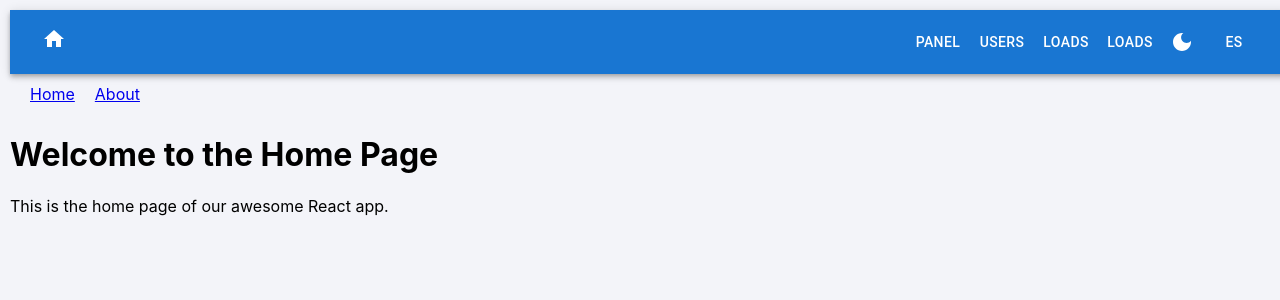
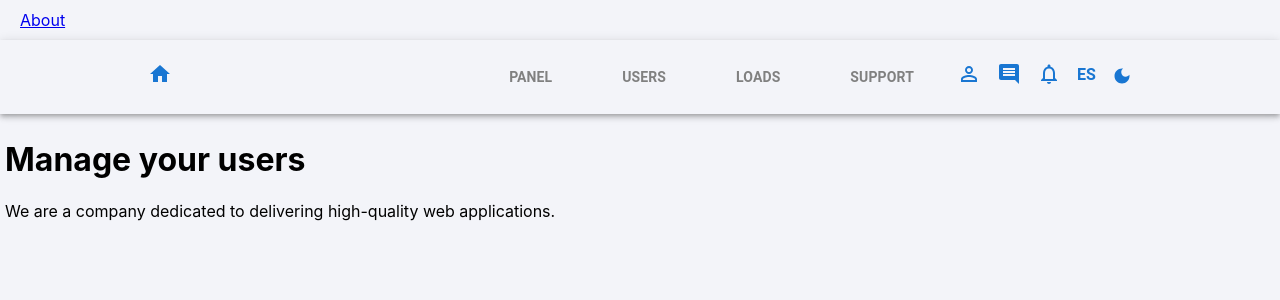
Before and after one commit to dvidaillet/powerloads-mio-vite, a React (Vite) app: page /users in a window 1280 px wide. Shown: the top 300 px of the page. Built offline with nearby package versions, Linux system fonts and the light colour scheme.

Commit message:
improving styles

```diff
--- a/public/locales/en/translation.json
+++ b/public/locales/en/translation.json
@@ -3,7 +3,7 @@
     "panel": "Panel",
     "users": "Users",
     "loads": "Loads",
-    "support": "Loads"
+    "support": "Support"
   },
   "home": {
     "title": "Welcome to the Home Page",
@@ -12,5 +12,21 @@
   "about": {
     "title": "About Us",
     "description": "We are a company dedicated to delivering high-quality web applications."
+  },
+  "incidence": {
+    "title": "Manage your incidences",
+    "description": "We are a company dedicated to delivering high-quality web applications."
+  },
+  "loads": {
+    "title": "Manage your loads",
+    "description": "We are a company dedicated to delivering high-quality web applications."
+  },
+  "users": {
+    "title": "Manage your users",
+    "description": "We are a company dedicated to delivering high-quality web applications."
+  },
+  "panel": {
+    "title": "Dashboard",
+    "description": "We are a company dedicated to delivering high-quality web applications."
   }
 }
--- a/src/App.css
+++ b/src/App.css
@@ -1,12 +1,24 @@
+.home-panel-container {
+  width: 1000px;
+  margin: 0 auto; /* Centrar horizontalmente */
+  padding: 5px 0;
+}
+
+@media (max-width: 1000px) {
+  .home-panel-container {
+    width: 100%; /* Adaptar a pantallas pequeñas */
+  }
+}
+
 .app-container {
   width: 1400px;
   margin: 0 auto; /* Centrar horizontalmente */
-  padding: 20px;
+  padding: 5px;
 }
 
 @media (max-width: 1400px) {
   .app-container {
     width: 100%; /* Adaptar a pantallas pequeñas */
-    padding: 10px;
+    padding: 5px;
   }
 }
--- a/src/App.tsx
+++ b/src/App.tsx
@@ -13,13 +13,12 @@ import Dashboard from "./pages/Dashboard";
 
 const App = () => {
   return (
+    <div>
+      <Router>
+        <Navbar />
+        <HomeHorizontalPanel />
+
         <div className="app-container">
-      <Router>
-        <header>
-          <HomeHorizontalPanel />
-        </header>
-        <Navbar />
-
           <Routes>
             <Route path="/" element={<Home />} />
             <Route path="/about" element={<About />} />
@@ -28,6 +27,7 @@ const App = () => {
             <Route path="/support" element={<Incidences />} />
             <Route path="/dashboard" element={<Dashboard />} />
           </Routes>
+        </div>
       </Router>
     </div>
   );
--- a/src/components/HomeHorizontalPanel/HomeHorizontalPanel.tsx
+++ b/src/components/HomeHorizontalPanel/HomeHorizontalPanel.tsx
@@ -1,56 +1,96 @@
-import { AppBar, Toolbar, Button, IconButton } from "@mui/material";
+import { AppBar, Toolbar, Button, IconButton, Typography } from "@mui/material";
 import { Link } from "react-router-dom";
 import { useTranslation } from "react-i18next";
 import ThemeToggleButton from "../buttons/ThemeToggleButton/ThemeToggleButton";
 import LanguageMenu from "../LanguageMenu/LanguageMenu";
 import HomeIcon from "@mui/icons-material/Home";
+import CommentIcon from "@mui/icons-material/Comment";
+import NotificationsNoneIcon from "@mui/icons-material/NotificationsNone";
+import PersonOutlineIcon from "@mui/icons-material/PersonOutline";
 
 const HomeHorizontalPanel = () => {
   const { t } = useTranslation();
   return (
-    <AppBar position="static" color="primary">
-      <Toolbar style={{ display: "flex", justifyContent: "space-between" }}>
+    <AppBar
+      position="static"
+      // color="inherit"
+      style={{ backgroundColor: "#F3F4F9" }}
+    >
+      <Toolbar
+        style={{ display: "flex", justifyContent: "space-between" }}
+        className="home-panel-container"
+      >
         <IconButton>
-          <Link to="/" style={{ textDecoration: "none", color: "white" }}>
-            {/* {t("homePanel.panel")} */}
-            <HomeIcon />
+          <Link to="/">
+            <HomeIcon color="primary" />
           </Link>
         </IconButton>
         <div>
-          <Button>
-            <Link
-              to="/dashboard"
-              style={{ textDecoration: "none", color: "white" }}
+          <Button style={{ padding: "15px 35px" }}>
+            <Link to="/dashboard" style={{ textDecoration: "none" }}>
+              <Typography
+                variant="h6"
+                fontSize={14}
+                fontWeight={600}
+                color="grey"
               >
                 {t("homePanel.panel")}
+              </Typography>
             </Link>
           </Button>
-          <Button color="inherit">
-            <Link
-              to="/users"
-              style={{ textDecoration: "none", color: "white" }}
+          <Button color="inherit" style={{ padding: "15px 35px" }}>
+            <Link to="/users" style={{ textDecoration: "none" }}>
+              <Typography
+                variant="h6"
+                fontSize={14}
+                fontWeight={600}
+                color="grey"
               >
                 {t("homePanel.users")}
+              </Typography>
             </Link>
           </Button>
-          <Button color="inherit">
-            <Link
-              to="/loads"
-              style={{ textDecoration: "none", color: "white" }}
+          <Button color="inherit" style={{ padding: "15px 35px" }}>
+            <Link to="/loads" style={{ textDecoration: "none" }}>
+              <Typography
+                variant="h6"
+                fontSize={14}
+                fontWeight={600}
+                color="grey"
               >
                 {t("homePanel.loads")}
+              </Typography>
             </Link>
           </Button>
-          <Button color="inherit">
-            <Link
-              to="/support"
-              style={{ textDecoration: "none", color: "white" }}
+          <Button color="inherit" style={{ padding: "15px 35px" }}>
+            <Link to="/support" style={{ textDecoration: "none" }}>
+              <Typography
+                variant="h6"
+                fontSize={14}
+                fontWeight={600}
+                color="grey"
               >
                 {t("homePanel.support")}
+              </Typography>
             </Link>
           </Button>
+          <IconButton>
+            <Link to="/">
+              <PersonOutlineIcon color="primary" />
+            </Link>
+          </IconButton>
+          <IconButton>
+            <Link to="/">
+              <CommentIcon color="primary" />
+            </Link>
+          </IconButton>
+          <IconButton>
+            <Link to="/">
+              <NotificationsNoneIcon color="primary" />
+            </Link>
+          </IconButton>
+          <LanguageMenu />
           <ThemeToggleButton />
-          <LanguageMenu />
         </div>
       </Toolbar>
     </AppBar>
--- a/src/components/LanguageMenu/LanguageMenu.tsx
+++ b/src/components/LanguageMenu/LanguageMenu.tsx
@@ -1,7 +1,7 @@
 import { useState } from "react";
 import { useTranslation } from "react-i18next";
 import "../../i18n";
-import { Button, Menu, MenuItem } from "@mui/material";
+import { IconButton, Menu, MenuItem, Typography } from "@mui/material";
 
 const LanguageMenu = () => {
   const { i18n } = useTranslation();
@@ -25,21 +25,39 @@ const LanguageMenu = () => {
 
   return (
     <>
-      <Button onClick={handleClick} style={{ color: "white" }}>
-        {language} {/* Mostrar el idioma seleccionado */}
-      </Button>
+      <IconButton
+        onClick={handleClick}
+        style={{ color: "primary", marginTop: -5 }}
+      >
+        <Typography variant="h6" fontSize={16} fontWeight={600} color="primary">
+          {language.toUpperCase()}
+        </Typography>
+      </IconButton>
       <Menu
-        // style={{ color: "white" }}
         color="inherit"
         anchorEl={anchorEl}
         open={Boolean(anchorEl)}
         onClose={() => setAnchorEl(null)}
       >
-        <MenuItem color="inherit" onClick={() => handleClose("es")}>
-          ES
+        <MenuItem color="primary" onClick={() => handleClose("es")}>
+          <Typography
+            variant="h6"
+            fontSize={16}
+            fontWeight={600}
+            color="primary"
+          >
+            ES
+          </Typography>
         </MenuItem>
-        <MenuItem color="inherit" onClick={() => handleClose("en")}>
-          EN
+        <MenuItem color="primary" onClick={() => handleClose("en")}>
+          <Typography
+            variant="h6"
+            fontSize={16}
+            fontWeight={600}
+            color="primary"
+          >
+            EN
+          </Typography>
         </MenuItem>
       </Menu>
     </>
--- a/src/components/Navbar/Navbar.tsx
+++ b/src/components/Navbar/Navbar.tsx
@@ -1,10 +1,11 @@
-import { Link } from 'react-router-dom';
+import { Link } from "react-router-dom";
 
 function Navbar() {
   return (
-    <nav style={{ padding: '10px'}}>
-      <Link to="/" style={{ margin: '0 10px' }}>Home</Link>
-      <Link to="/about" style={{ margin: '0 10px' }}>About</Link>
+    <nav style={{ padding: "10px" }}>
+      <Link to="/about" style={{ margin: "0 10px" }}>
+        About
+      </Link>
     </nav>
   );
 }
--- a/src/components/buttons/ThemeToggleButton/ThemeToggleButton.tsx
+++ b/src/components/buttons/ThemeToggleButton/ThemeToggleButton.tsx
@@ -14,8 +14,12 @@ const ThemeToggleButton = () => {
   const { theme, toggleTheme } = themeContext;
 
   return (
-    <IconButton onClick={toggleTheme} style={{ color: "white" }}>
-      {theme === "light" ? <DarkModeIcon /> : <LightModeIcon />}
+    <IconButton onClick={toggleTheme} style={{ marginTop: -3 }}>
+      {theme === "light" ? (
+        <DarkModeIcon color="primary" style={{ width: 20, height: 20 }} />
+      ) : (
+        <LightModeIcon color="primary" style={{ width: 20, height: 20 }} />
+      )}
     </IconButton>
   );
 };
--- a/src/pages/Dashboard.tsx
+++ b/src/pages/Dashboard.tsx
@@ -5,8 +5,8 @@ const Dashboard = () => {
 
   return (
     <div>
-      <h1>{t("home.title")}</h1>
-      <p>{t("home.description")}</p>
+      <h1>{t("panel.title")}</h1>
+      <p>{t("panel.description")}</p>
     </div>
   );
 };
--- a/src/pages/Incidences.tsx
+++ b/src/pages/Incidences.tsx
@@ -5,8 +5,8 @@ const Incidences = () => {
 
   return (
     <div>
-      <h1>{t("home.title")}</h1>
-      <p>{t("home.description")}</p>
+      <h1>{t("incidence.title")}</h1>
+      <p>{t("incidence.description")}</p>
     </div>
   );
 };
--- a/src/pages/Loads.tsx
+++ b/src/pages/Loads.tsx
@@ -5,8 +5,8 @@ const Loads = () => {
 
   return (
     <div>
-      <h1>{t("home.title")}</h1>
-      <p>{t("home.description")}</p>
+      <h1>{t("loads.title")}</h1>
+      <p>{t("loads.description")}</p>
     </div>
   );
 };
--- a/src/pages/Users.tsx
+++ b/src/pages/Users.tsx
@@ -5,8 +5,8 @@ const Users = () => {
 
   return (
     <div>
-      <h1>{t("home.title")}</h1>
-      <p>{t("home.description")}</p>
+      <h1>{t("users.title")}</h1>
+      <p>{t("users.description")}</p>
     </div>
   );
 };
```
Also changed, not shown: public/locales/es/translation.json (+16 -0 lines). Lines whose indentation alone changed are shown as unchanged.
